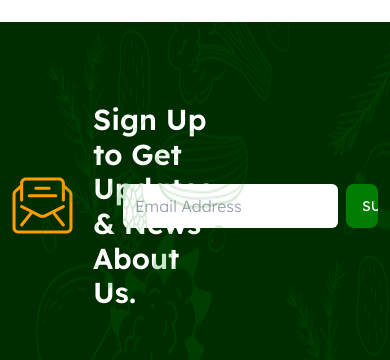
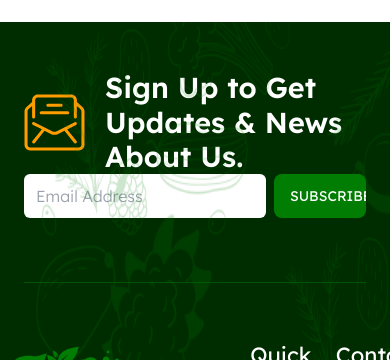
Before and after one commit to Moroundiya/fruitin, a React (Vite) app: page / in a window 390 px wide. Shown: the part 9410-9770 px from the top of the page. Built offline with nearby package versions, Linux system fonts and the light colour scheme.

Commit message:
Footer Section

```diff
--- a/src/assets/pages/Homepage.jsx
+++ b/src/assets/pages/Homepage.jsx
@@ -1393,7 +1393,7 @@ export const Homepage = () => {
                 </div>
             </div>
 
-            <footer className=" bg-[#002D00] h-auto pt-20 mt-10 relative font-lexend">
+            <footer className=" bg-[#002D00] h-auto px-3 lg:px-0 pt-12 lg:pt-20 mt-10 relative font-lexend">
                 <img
                     src={footerBg1}
                     className="absolute top-0 left-0 h-full pointer-events-none"
@@ -1405,18 +1405,19 @@ export const Homepage = () => {
                     alt=""
                 />
                 <div className="w-full h-full justify-center px-3 items-center lg:px-12 xl:px-0 xl:w-11/12 2xl:w-4/5 lg:mx-auto">
-                    <div className="w-full flex justify-between items-center">
-                        <div className="w-1/2 flex items-center space-x-5">
+                    <div className="w-full lg:flex justify-between items-center">
+                        <div className="lg:w-1/2 flex items-center space-x-5">
                             <img
                                 src={footerEmail}
                                 alt=""
+                                className=""
                             />
                             <p className="text-[1.8rem] leading-[1.2] text-white w-4/5 font-semibold">
                                 Sign Up to Get Updates & News About Us.
                             </p>
                         </div>
 
-                        <form className="w-1/2 flex justify-end">
+                        <form className="lg:w-1/2 flex justify-end">
                             <input
                                 type="email"
                                 required
```
